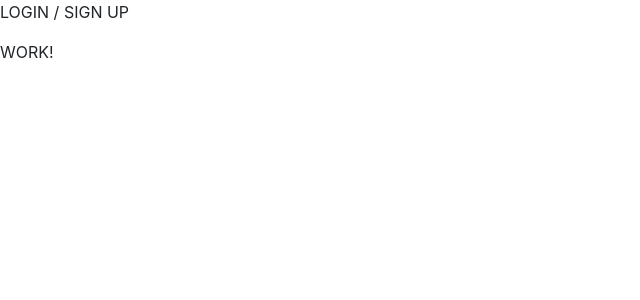
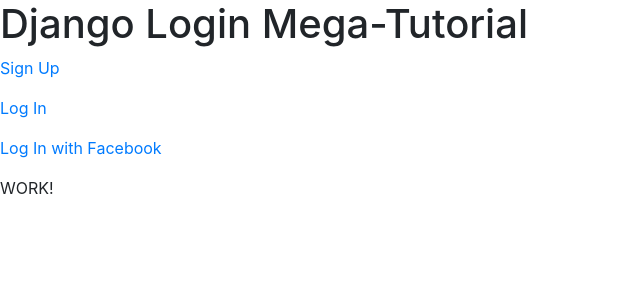
Before and after one commit to Zhechev/Django-project, a Django app: page / in a window 1280 px wide. Shown: the top 300 px of the page, without its empty margins (0-640 px from the left). Run offline with Django 3.2, Linux system fonts and the light colour scheme; some libraries are stand-ins or nearby versions.

Commit message:
starting implementation of django-allauth module

```diff
--- a/preporuka/core/templates/header.html
+++ b/preporuka/core/templates/header.html
@@ -1 +1,11 @@
-<p>LOGIN / SIGN UP</p>
+{% load socialaccount %}
+
+<h1>Django Login Mega-Tutorial</h1>
+{% if user.is_authenticated %}
+<p>Welcome {{ user.username }} !!!</p>
+<p><a href="{% url 'account_logout' %}">Log out</a>
+{% else %}
+<p><a href="{% url 'account_signup' %}">Sign Up</a></p>
+<p><a href="{% url 'account_login' %}">Log In </a></p>
+<p><a href="{% provider_login_url 'facebook' %}">Log In with Facebook</a></p>
+{% endif %}
--- a/preporuka/preporuka/urls.py
+++ b/preporuka/preporuka/urls.py
@@ -20,4 +20,5 @@
     path('admin/', admin.site.urls),
     path('', include('core.urls')),
     path('users/', include('users.urls')),
+
 ]
--- a/preporuka/users/templates/user_profile.html
+++ b/preporuka/users/templates/user_profile.html
@@ -11,17 +11,17 @@
         <div class="col-lg-6 text-center">
           <img class="rounded-circle" src="https://www.dcu.ie/sites/default/files/iss/images/Icons_V2-01.png" alt="Generic placeholder image" width="140" height="140">
           <h2>Change password</h2>
-          <p><a class="btn btn-secondary" href="{% url 'password_change' %}" role="button">View details &raquo;</a></p>
+          <p><a class="btn btn-secondary" href="" role="button">View details &raquo;</a></p>
         </div><!-- /.col-lg-4 -->
         <div class="col-lg-6 text-center">
           <img class="rounded-circle" src="https://encrypted-tbn0.gstatic.com/images?q=tbn:ANd9GcRnhLedyw4Kh3wkzJD0ytWGHTQF01pqJ0N5l8CO9n4MmZoxF71rmQ" alt="Generic placeholder image" width="140" height="140">
           <h2>Reset password</h2>
-          <p><a class="btn btn-secondary" href="{% url 'password_reset' %}" role="button">View details &raquo;</a></p>
+          <p><a class="btn btn-secondary" href="" role="button">View details &raquo;</a></p>
         </div><!-- /.col-lg-4 -->
       </div><!-- /.row -->
         <div class="row">
             <div class="col-lg-12 text-center">
-                <h3><a href="{% url 'logout' %}">Logout</a></h3>
+                <h3><a href="">Logout</a></h3>
             </div>
         </div>
     </div>
--- a/preporuka/users/urls.py
+++ b/preporuka/users/urls.py
@@ -2,8 +2,7 @@
 from . import views
 
 urlpatterns = [
-    path('', include('django.contrib.auth.urls')),
+    path('', include('allauth.urls')),
     path('profile/', views.redirect_to_user_profile, name='redirect-user-profile'),
     re_path('profile/(?P<pk>\d+)/', views.UserProfileView.as_view(), name='user-profile'),
-    path('register/', views.UserRegisterView.as_view(), name='user-register')
 ]
--- a/preporuka/users/views.py
+++ b/preporuka/users/views.py
@@ -15,9 +15,3 @@
 class UserProfileView(generic.DetailView):
     model = User
     template_name = 'user_profile.html'
-
-
-class UserRegisterView(generic.CreateView):
-    form_class = UserCreationForm
-    template_name = 'register.html'
-    success_url = '/users/login'
```
Also changed, not shown: preporuka/preporuka/settings.py (+16 -0 lines), requirements.txt (added, +17 -0 lines), 1 other file.
